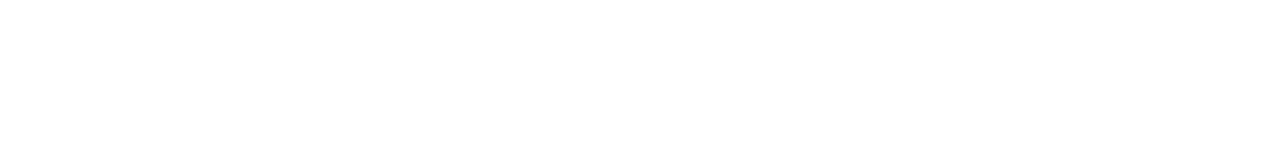
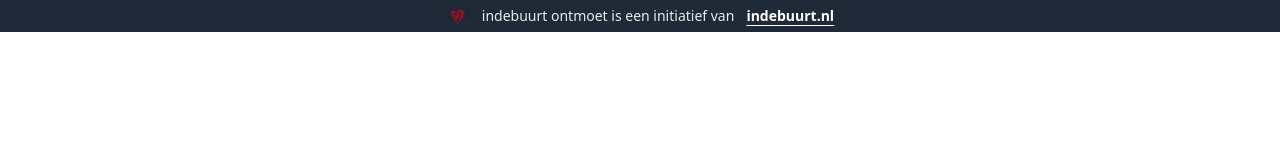
Before and after one commit to ziaul-hoque4820/Uitgebreid, a plain HTML site: page index.html in a window 1280 px wide. Drawn offline with nearby package versions, Linux system fonts and the light colour scheme.

Commit message:
NavLink design done

```diff
--- a/index.html
+++ b/index.html
@@ -15,7 +15,20 @@
 </head>
 
 <body>
+    <!-- NavLink -->
+    <nav
+        class="flex items-center justify-center gap-3 bg-gray-900 py-1.5 px-4 text-sm text-white transition-all duration-300 hover:bg-gray-800">
+        <img src="./assets/image/heart-red-glow-BSniZcEM.png" alt="nav-logo" class="h-4 w-auto animate-pulse">
 
+        <p class="font-medium টডও opacity-90">
+            indebuurt ontmoet is een initiatief van
+        </p>
+
+        <a href="https://indebuurt.nl/"
+            class="font-bold underline decoration-white decoration-1 underline-offset-4 transition-colors hover:text-blue-400">
+            indebuurt.nl
+        </a>
+    </nav>
 
 
     <script src="https://cdnjs.cloudflare.com/ajax/libs/gsap/3.12.2/gsap.min.js"></script>
```
